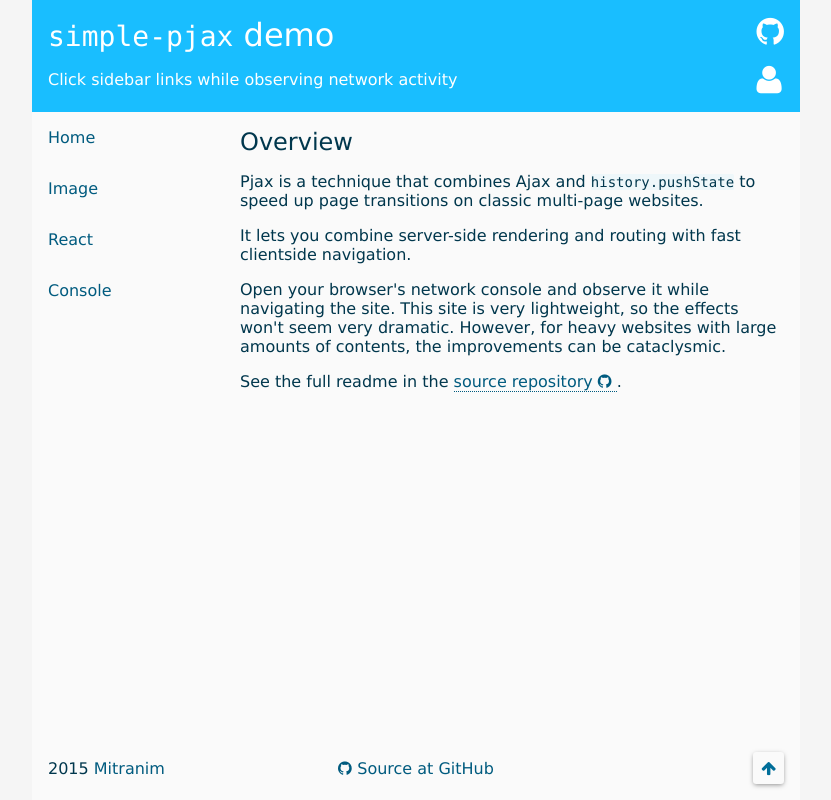
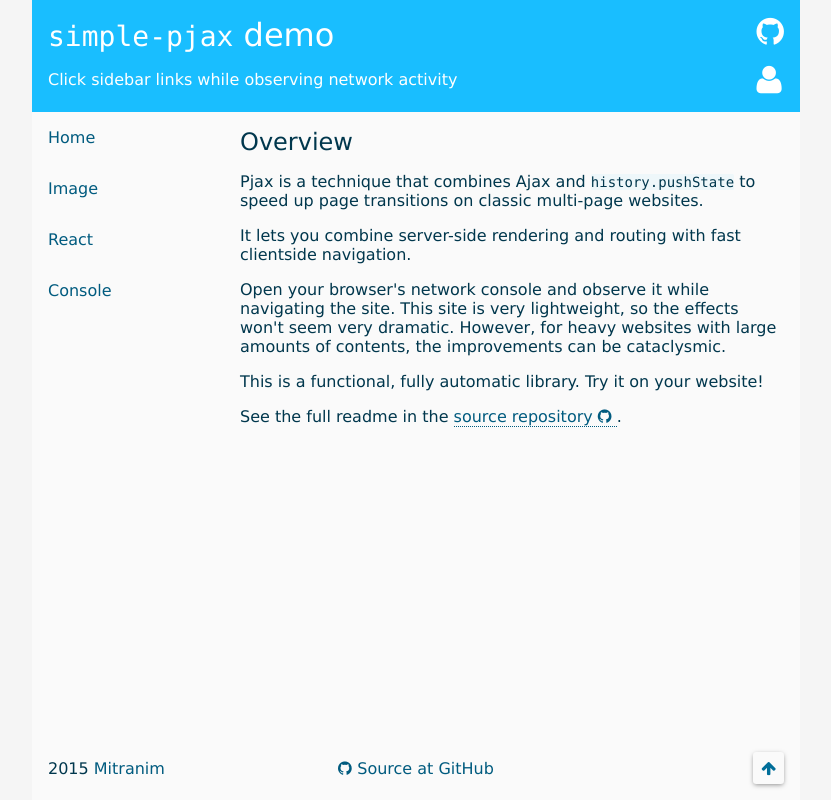
Before and after one commit to mitranim/simple-pjax, a plain HTML site: page $index/index.html in a window 1280 px wide. Shown: the whole page, without its empty margins (224-1055 px from the left). Drawn offline with Linux system fonts and the light colour scheme.

Commit message:
autocommit

```diff
--- a/$index/index.html
+++ b/$index/index.html
@@ -43,6 +43,7 @@
 This site is very lightweight, so the effects won&#39;t seem very dramatic. However,
 for heavy websites with large amounts of contents, the improvements can be
 cataclysmic.</p>
+<p>This is a functional, fully automatic library. Try it on your website!</p>
 <p>See the full readme in the
 <a href="https://github.com/Mitranim/simple-pjax" target="_blank">
   <span>source repository</span>
```
Also changed, not shown: index.html (+1 -0 lines).
